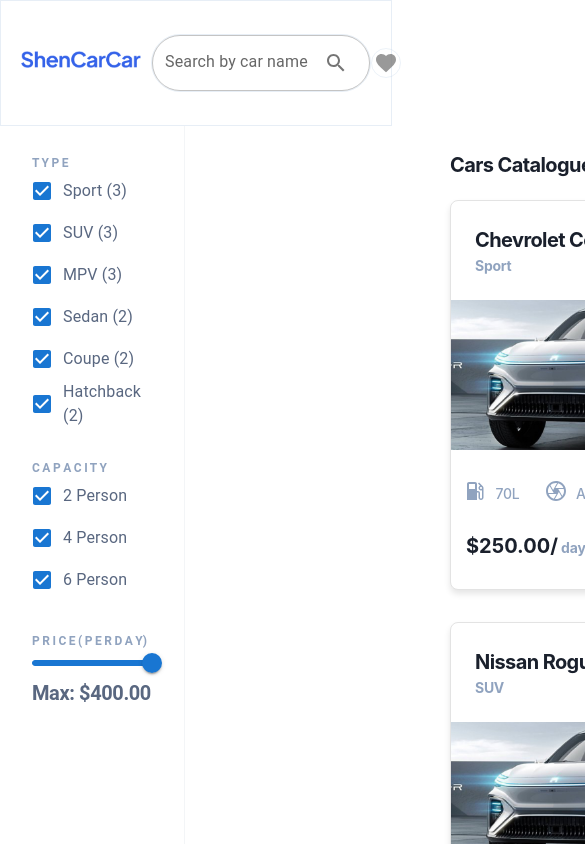
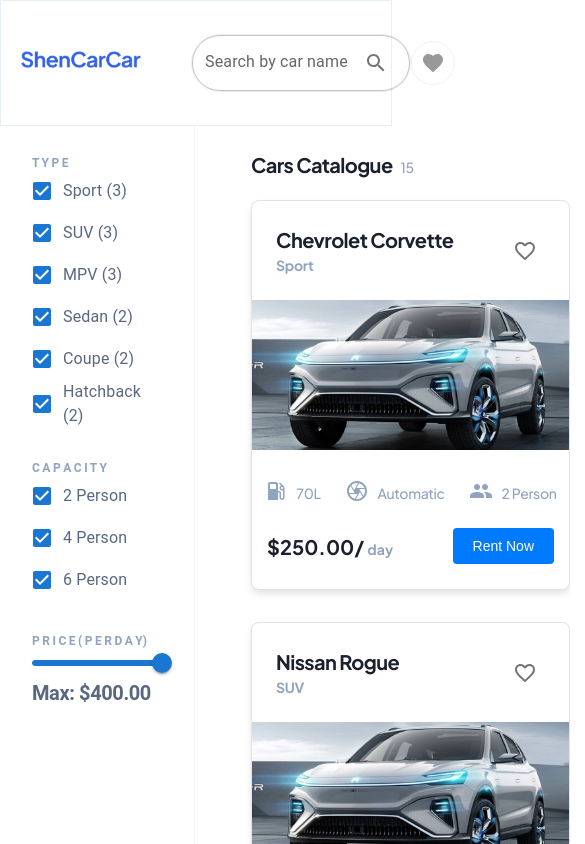
Before and after one commit to leehaim8/Ex3-React, a React (Create React App) app in the folder ex3/: page / in a window 390 px wide. Shown: the top 844 px of the page, 585 px wide, since content can reach past the window. Built offline with nearby package versions, Linux system fonts and the light colour scheme.

Commit message:
Fix the css to be responsive

```diff
--- a/ex3/src/components/Header/Header.jsx
+++ b/ex3/src/components/Header/Header.jsx
@@ -35,13 +35,9 @@
         color: isFavorite ? "red" : "grey",
         marginRight: "30px",
         '@media (max-width: 1420px)': {
-            width: "36px",
-            height: "36px",
             marginRight: "30px",
         },
         '@media (max-width: 670px)': {
-            width: "30px",
-            height: "30px",
             marginRight: "30px",
         }
     }
--- a/ex3/src/components/HomePage/HomePage.css
+++ b/ex3/src/components/HomePage/HomePage.css
@@ -52,3 +52,21 @@
     gap: 32px;
     margin-bottom: 120px;
 }
+
+@media (max-width: 1420px) {
+    .nav_card_div {
+        display: flex;
+        flex: 1;
+        justify-content: flex-start;
+        gap: 120px;
+    }
+}
+
+@media (max-width: 670px) {
+    .nav_card_div {
+        display: flex;
+        flex: 1;
+        justify-content: flex-start;
+        gap: 1px;
+    }
+}
--- a/ex3/src/components/NavBarSide.jsx
+++ b/ex3/src/components/NavBarSide.jsx
@@ -53,7 +53,7 @@
             width: "270px",
         },
         '@media (max-width: 670px)': {
-            width: "120px",
+            width: "130px",
         }
     }
 
--- a/ex3/src/components/SearchInput.jsx
+++ b/ex3/src/components/SearchInput.jsx
@@ -17,9 +17,9 @@
             width: "300px",
             marginLeft: "100px"
         },
-        "@media (max-width: 600px)": {
+        "@media (max-width: 670px)": {
             width: "220px",
-            marginLeft : "10px"
+            marginLeft : "50px"
         }
     }
 
--- a/ex3/src/index.css
+++ b/ex3/src/index.css
@@ -1,13 +1,8 @@
+@import url("https://fonts.googleapis.com/css2?family=Plus+Jakarta+Sans:wght@400;500;600;700&display=swap");
+
 body {
   margin: 0;
-  font-family: -apple-system, BlinkMacSystemFont, 'Segoe UI', 'Roboto', 'Oxygen',
-    'Ubuntu', 'Cantarell', 'Fira Sans', 'Droid Sans', 'Helvetica Neue',
-    sans-serif;
+  font-family: "Plus Jakarta Sans";
   -webkit-font-smoothing: antialiased;
   -moz-osx-font-smoothing: grayscale;
 }
-
-code {
-  font-family: source-code-pro, Menlo, Monaco, Consolas, 'Courier New',
-    monospace;
-}
```
